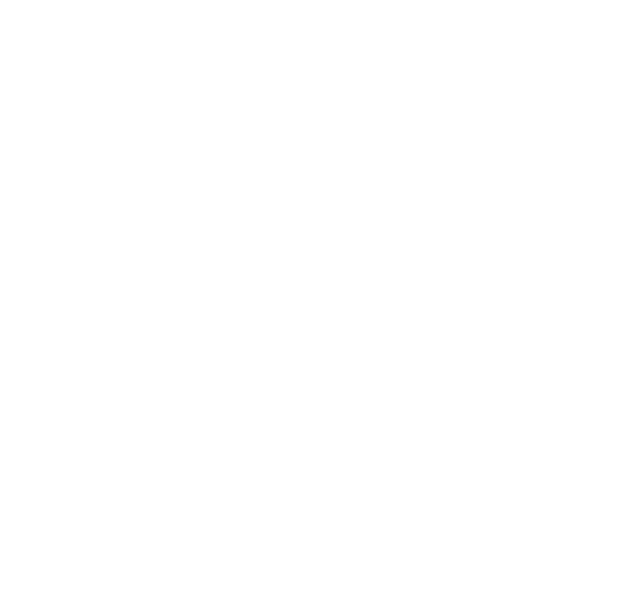
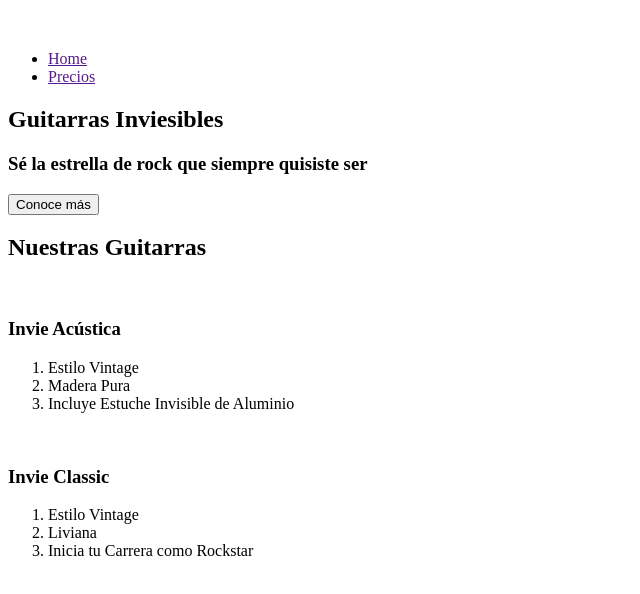
Before and after one commit to robert-ds/invie, a plain HTML site: page index.html in a window 1280 px wide. Shown: the whole page, without its empty margins (0-640 px from the left). Drawn offline with Linux system fonts and the light colour scheme.

Commit message:
creando la semantica del sitio

```diff
--- a/index.html
+++ b/index.html
@@ -4,9 +4,48 @@
 		<meta charset="UTF-8">
 		<meta http-equiv="X-UA-Compatible" content="IE=edge">
 		<meta name="viewport" content="width=device-width, initial-scale=1.0,user-scalable=no,minimum-scale=0,maximum-scale=1">
-	<title>invie</title>
+		<title>invie - Guitarras Inviesibles</title>
 	</head>
 	<body>
+		<header>
+			<figure>
+				<img src="" alt=""><!-- logotipo -->
+			</figure>
+		<nav><!-- menu -->
+			<ul>
+				<li><a href="">Home</a></li>
+				<li><a href="">Precios</a></li>
+			</ul>
+		</nav>
+		</header>
+		<section><!-- portada -->
+			<h1>Guitarras Inviesibles</h1><!--titulo -->
+			<h3>Sé la estrella de rock que siempre quisiste ser</h3><!-- resumen -->
+			<button>Conoce más</button> <!-- boton -->
+		</section>
 
+		<section><!-- Guitarras -->
+			<h2>Nuestras Guitarras</h2><!-- titulo -->
+
+			<article><!-- guitarra1 -->
+				<img src="" alt="">
+				<h3>Invie Acústica</h3>
+				<ol>
+					<li>Estilo Vintage</li>
+					<li>Madera Pura</li>
+					<li>Incluye Estuche Invisible de Aluminio</li>
+				</ol>
+			</article>
+
+			<article><!-- guitarra2 -->
+				<img src="" alt="">
+				<h3>Invie Classic</h3>
+				<ol>
+					<li>Estilo Vintage</li>
+					<li>Liviana</li>
+					<li>Inicia tu Carrera como Rockstar</li>
+				</ol>
+			</article>
+		</section>
 	</body>
 </html>
```
Lines whose indentation alone changed are shown as unchanged.
